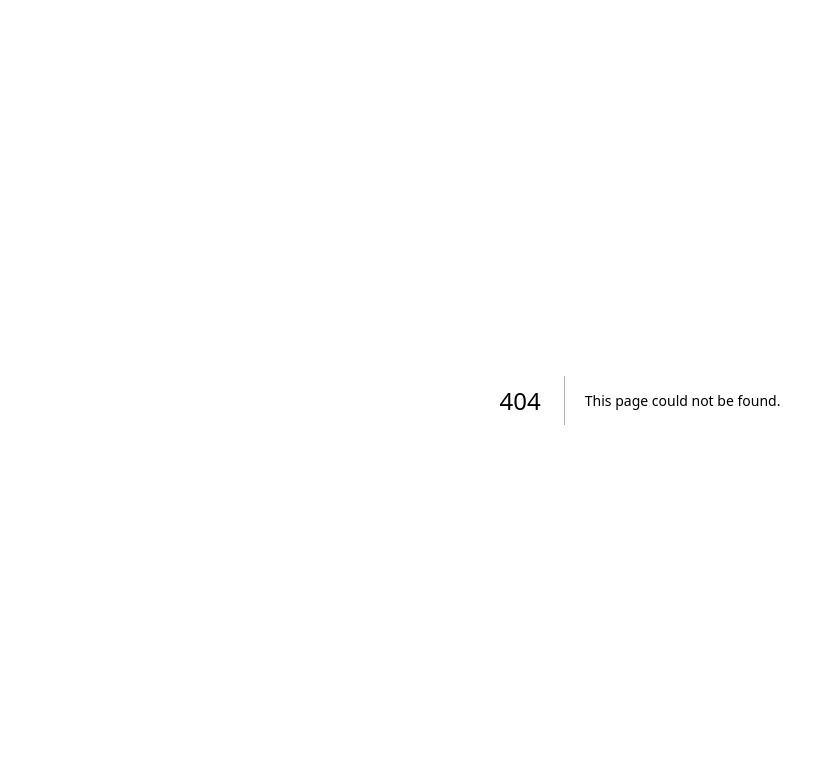
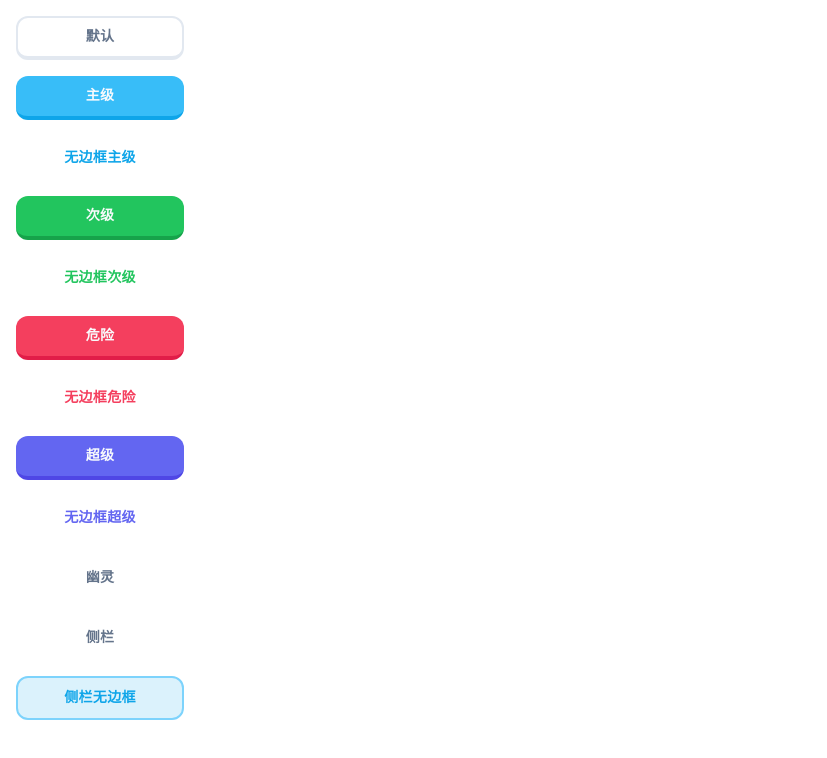
Before and after one commit to linkscope/duolinguo-app-next, a Next.js app: page /buttons in a window 1280 px wide. Before the commit this address had no page. Shown: the top 758 px of the page, without its empty margins (0-827 px from the left). Built offline with nearby package versions, Linux system fonts and the light colour scheme.

Commit message:
ui(Button): Button variants style rewrite

```diff
--- a/eslint.config.js
+++ /dev/null
@@ -1,6 +0,0 @@
-import { FlatCompat } from '@eslint/eslintrc'
-import unocss from '@unocss/eslint-config/flat'
-
-const compat = new FlatCompat()
-
-export default [...compat.extends('next/core-web-vitals', 'alloy', 'alloy/react', 'alloy/typescript'), unocss]
--- a/package.json
+++ b/package.json
@@ -21,18 +21,19 @@
     "tailwindcss-animate": "^1.0.7"
   },
   "devDependencies": {
+    "@babel/preset-react": "^7.24.1",
     "@eslint/eslintrc": "^3.0.2",
     "@types/node": "^20",
     "@types/react": "^18",
     "@types/react-dom": "^18",
     "@typescript-eslint/eslint-plugin": "^7.8.0",
     "@typescript-eslint/parser": "^7.8.0",
-    "@unocss/eslint-config": "^0.59.4",
     "autoprefixer": "^10.4.19",
     "eslint": "^8.57.0",
     "eslint-config-alloy": "^5.1.2",
     "eslint-config-next": "14.2.3",
     "eslint-plugin-react": "^7.34.1",
+    "eslint-plugin-tailwindcss": "^3.15.1",
     "postcss": "^8.4.38",
     "prettier": "^3.2.5",
     "tailwindcss": "^3.4.3",
--- /dev/null
+++ b/src/app/buttons/page.tsx
@@ -0,0 +1,20 @@
+import { Button } from '@/components/ui/button'
+
+export default function ButtonsPage() {
+  return (
+    <div className="flex max-w-[200px] flex-col space-y-4 p-4">
+      <Button>默认</Button>
+      <Button variant="primary">主级</Button>
+      <Button variant="primaryOutline">无边框主级</Button>
+      <Button variant="secondary">次级</Button>
+      <Button variant="secondaryOutline">无边框次级</Button>
+      <Button variant="danger">危险</Button>
+      <Button variant="dangerOutline">无边框危险</Button>
+      <Button variant="super">超级</Button>
+      <Button variant="superOutline">无边框超级</Button>
+      <Button variant="ghost">幽灵</Button>
+      <Button variant="sidebar">侧栏</Button>
+      <Button variant="sidebarOutline">侧栏无边框</Button>
+    </div>
+  )
+}
--- a/src/components/ui/button.tsx
+++ b/src/components/ui/button.tsx
@@ -5,22 +5,31 @@
 import { cn } from '@/lib/utils'
 
 const buttonVariants = cva(
-  'inline-flex items-center justify-center whitespace-nowrap rounded-md text-sm font-medium ring-offset-background transition-colors focus-visible:outline-none focus-visible:ring-2 focus-visible:ring-ring focus-visible:ring-offset-2 disabled:pointer-events-none disabled:opacity-50',
+  'inline-flex items-center justify-center whitespace-nowrap rounded-xl text-sm font-bold uppercase tracking-wide ring-offset-background transition-colors focus-visible:outline-none focus-visible:ring-2 focus-visible:ring-ring focus-visible:ring-offset-2 disabled:pointer-events-none disabled:opacity-50',
   {
     variants: {
       variant: {
-        default: 'bg-primary text-primary-foreground hover:bg-primary/90',
-        destructive: 'bg-destructive text-destructive-foreground hover:bg-destructive/90',
-        outline: 'border border-input bg-background hover:bg-accent hover:text-accent-foreground',
-        secondary: 'bg-secondary text-secondary-foreground hover:bg-secondary/80',
-        ghost: 'hover:bg-accent hover:text-accent-foreground',
-        link: 'text-primary underline-offset-4 hover:underline',
+        default: 'border-2 border-b-4 border-slate-200 bg-white text-slate-500 hover:bg-slate-100 active:border-b-2',
+        primary: 'border-b-4 border-sky-500 bg-sky-400 text-primary-foreground hover:bg-sky-400/90 active:border-b-0',
+        primaryOutline: 'bg-white text-sky-500 hover:bg-slate-100',
+        secondary:
+          'border-b-4 border-green-600 bg-green-500 text-primary-foreground hover:bg-green-500/90 active:border-b-0',
+        secondaryOutline: 'bg-white text-green-500 hover:bg-slate-100',
+        danger: 'border-b-4 border-rose-600 bg-rose-500 text-primary-foreground hover:bg-rose-500/90 active:border-b-0',
+        dangerOutline: 'bg-white text-rose-500 hover:bg-slate-100',
+        super:
+          'border-b-4 border-indigo-600 bg-indigo-500 text-primary-foreground hover:bg-indigo-500/90 active:border-b-0',
+        superOutline: 'bg-white text-indigo-500 hover:bg-slate-100',
+        ghost: 'border-0 border-transparent bg-transparent text-slate-500 hover:bg-slate-100',
+        sidebar: 'border-2 border-transparent bg-transparent text-slate-500 transition-none hover:bg-slate-100',
+        sidebarOutline: 'border-2 border-sky-300 bg-sky-500/15 text-sky-500 transition-none hover:bg-sky-500/20',
       },
       size: {
-        default: 'h-10 px-4 py-2',
-        sm: 'h-9 rounded-md px-3',
-        lg: 'h-11 rounded-md px-8',
-        icon: 'h-10 w-10',
+        default: 'h-11 px-4 py-2',
+        sm: 'h-9 px-3',
+        lg: 'h-12 px-8',
+        icon: 'size-10',
+        rounded: 'rounded-full',
       },
     },
     defaultVariants: {
```
Also changed, not shown: .eslintrc.json (added), 1 other file (tests, documents, lock files or other folders).
